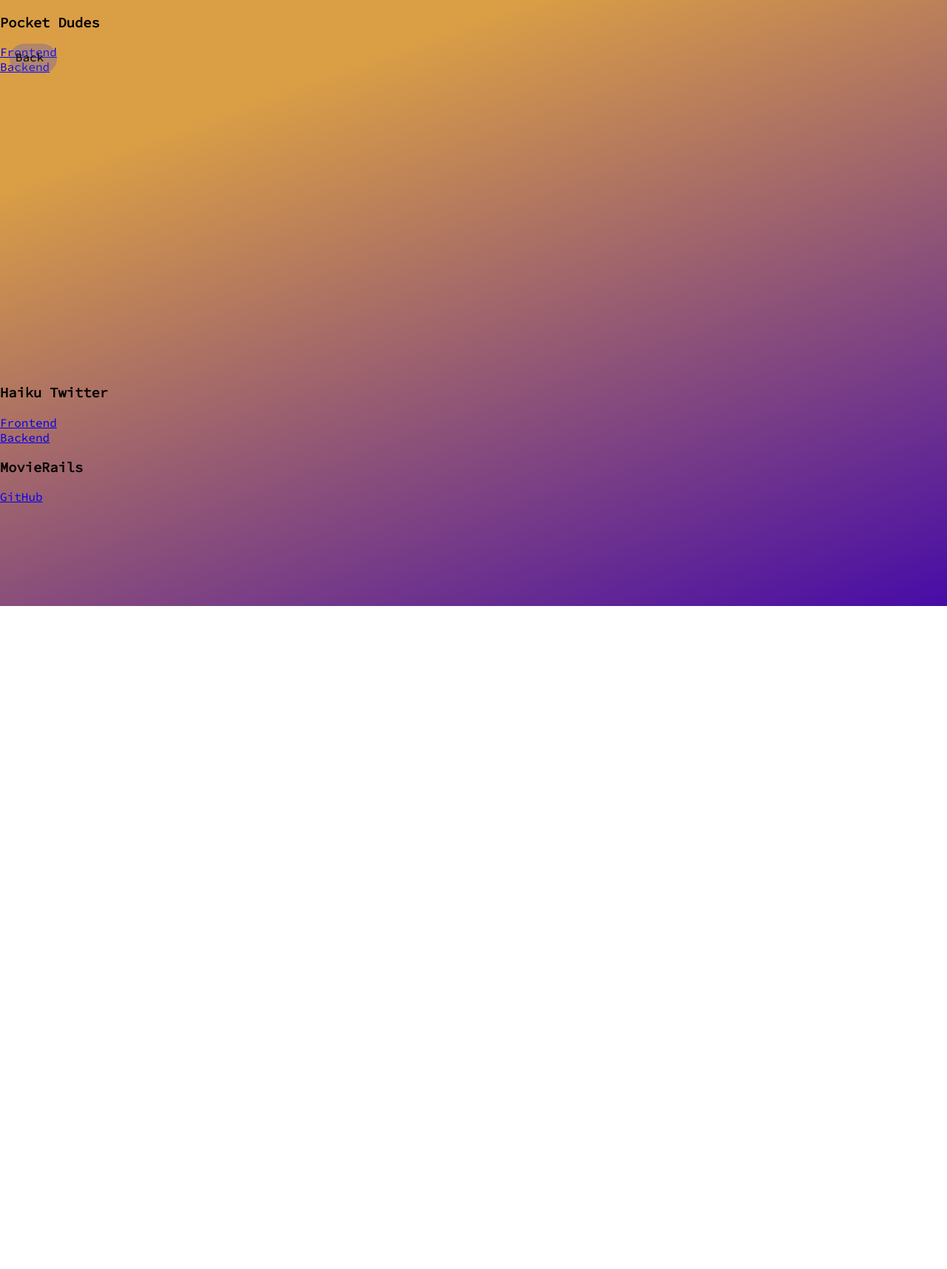
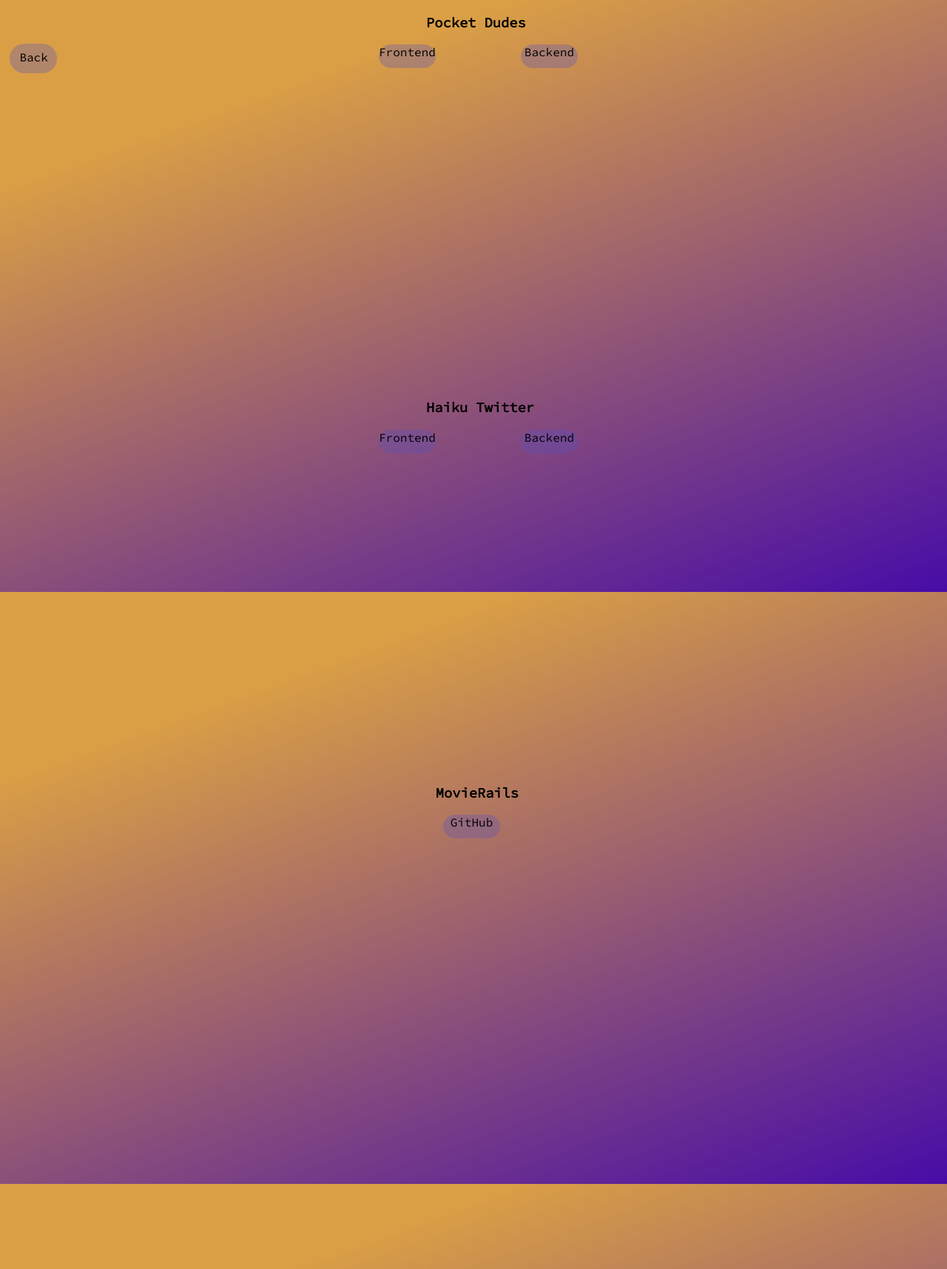
Before and after one commit to dickm19/portfolio, a React (Create React App) app: page /portfolio in a window 1280 px wide. Shown: the whole page at 74% size. Before the commit the page ends 819 px from the top, so only its background shows below. Built offline with nearby package versions, Linux system fonts and the light colour scheme.

Commit message:
formatted portfolio page

```diff
--- a/src/App.scss
+++ b/src/App.scss
@@ -1,8 +1,7 @@
 
-// body{
-
-
-  // }
+body, html{
+  height: 100%
+}
   .home{
   //  width: 100vh;
   height: 100vh;
--- a/src/Components/About.scss
+++ b/src/Components/About.scss
@@ -6,13 +6,18 @@
 }
 
 #menu{
-  position: absolute;
   margin-left: 1vw;
   margin-top: 5vh;
+  position: absolute;
   height: 5vh;
   width: 8vh;
   border-radius: 25vw;
   background-color: #5550bd51;
+  // filter:url('#drop-shadow');
+}
+
+#menu span{
+  margin-right: .5vw;
 }
 
 // #menu span{
--- a/src/Components/Menu.scss
+++ b/src/Components/Menu.scss
@@ -1,9 +1,11 @@
 
 body{
     background-image: linear-gradient(-200deg, rgba(209, 135, 24, 0.803) 20%, #470ca7 100%);
+    background-repeat: no-repeat;
+    background-size: cover;
+    background-attachment: fixed;
     font-family: 'Source Code Pro', monospace;
-    // text-decoration: none;
-
+    // text-decoration: none
 }
 
 .menu{
--- a/src/Components/Portfolio.js
+++ b/src/Components/Portfolio.js
@@ -1,27 +1,60 @@
 import React from 'react'
 import { Link } from 'react-router-dom'
 import ReactPlayer from "react-player/youtube"
+import './Portfolio.scss'
 export default function Portfolio(){
     return(
         <div className='portfolio'>
             <Link id='menu' to={"/menu"}>
                     <span className='back' style={{marginTop: 1 + 'vh', marginLeft: 1 + 'vh', color: 'black'}}>Back</span>
             </Link>
-        <h3>Pocket Dudes</h3>
-        <a href='https://github.com/dickm19/pocket-dudes-frontend'>Frontend</a><br/>
-        <a href='https://github.com/dickm19/pocket-dudes-backend'>Backend</a><br/>
+            <h3 id='pocket-dudes-header'>Pocket Dudes</h3>
+            <a className='frontend' href='https://github.com/dickm19/pocket-dudes-frontend'>Frontend</a>
+            <a className='backend' href='https://github.com/dickm19/pocket-dudes-backend'>Backend</a><br/>
             <ReactPlayer
                 url="https://youtu.be/n54YuzA0Bqk"
+                id='pocket-dudes-demo'
                 controls={true}
                 height='50vh'
-            width='70vh'
+                width='40vw'
                 className='player'
             />
-        <h3>Haiku Twitter</h3>
-        <a href='https://github.com/dickm19/haiku-twitter-frontend'> Frontend</a><br/>
-        <a href='https://github.com/dickm19/haiku-twitter-api-backend'> Backend</a><br/>
-        <h3>MovieRails</h3>
-        <a href='https://github.com/dickm19/movieRails'> GitHub</a><br/>
+            <h3 id='haiku-header'>Haiku Twitter</h3>
+            <a className='frontend' href='https://github.com/dickm19/haiku-twitter-frontend'> Frontend</a>
+            <a className='backend'href='https://github.com/dickm19/haiku-twitter-api-backend'> Backend</a><br/>
+            <ReactPlayer
+                url="https://youtu.be/n54YuzA0Bqk"
+                id='haiku-twitter-demo'
+                controls={true}
+                height='50vh'
+                width='40vw'
+                className='player'
+            />
+            <h3 id='movie-header'>MovieRails</h3>
+            <a id='movie-rails-github' href='https://github.com/dickm19/movieRails'> GitHub</a><br/>
+            <ReactPlayer
+                url="https://youtu.be/n54YuzA0Bqk"
+                id='movie-rails-demo'
+                controls={true}
+                height='50vh'
+                width='40vw'
+                className='player'
+            />
+            <svg>
+                <defs>
+                    <filter id="drop-shadow">
+                        <feGaussianBlur in="SourceGraphic" stdDeviation="7" result="shadow" />
+                        <feOffset in="shadow" dx="3" dy="4" result="shadow" />
+                        <feColorMatrix in="shadow" type="matrix"
+                            values="0 0 0 0 0
+                            0 0 0 0 0
+                            0 0 0 0 0
+                            0 0 0 0.6 0"
+                            result="shadow" />
+                        <feBlend in="SourceGraphic" in2="shadow" />
+                    </filter>
+                </defs>
+            </svg>
         </div>
     )
 }
--- /dev/null
+++ b/src/Components/Portfolio.scss
@@ -0,0 +1,44 @@
+// .portfolio{
+//     text-align: center;
+// }
+
+#pocket-dudes-header, #haiku-header{
+    margin-left: 45vw;
+}
+
+#movie-header{
+    margin-left: 46vw;
+}
+
+.player{
+    margin-left: 30vw;
+    margin-top: 5vh;
+    filter:url('#drop-shadow');
+
+}
+
+a{
+    display: inline-block;
+    position: absolute;
+    border-radius: 25vw;
+    width: 6vw;
+    height: 4vh;
+    text-align: center;
+    background-color: #5550bd51;
+    text-decoration: none;
+    color: black;
+
+}
+
+.frontend{
+    margin-left: 40vw;
+
+}
+
+.backend{
+    margin-left: 55vw;
+}
+
+#movie-rails-github{
+    margin-left: 46.8vw;
+}
```
Also changed, not shown: 1 other file (tests, documents, lock files or other folders). Lines whose indentation alone changed are shown as unchanged.
